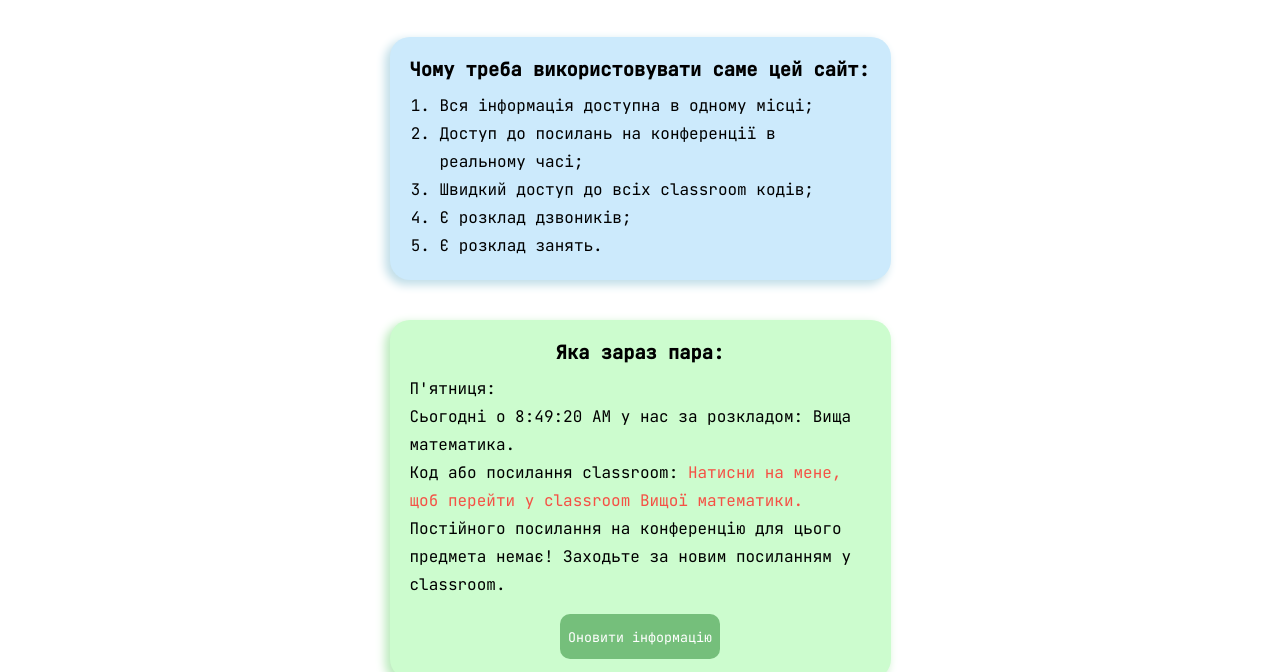
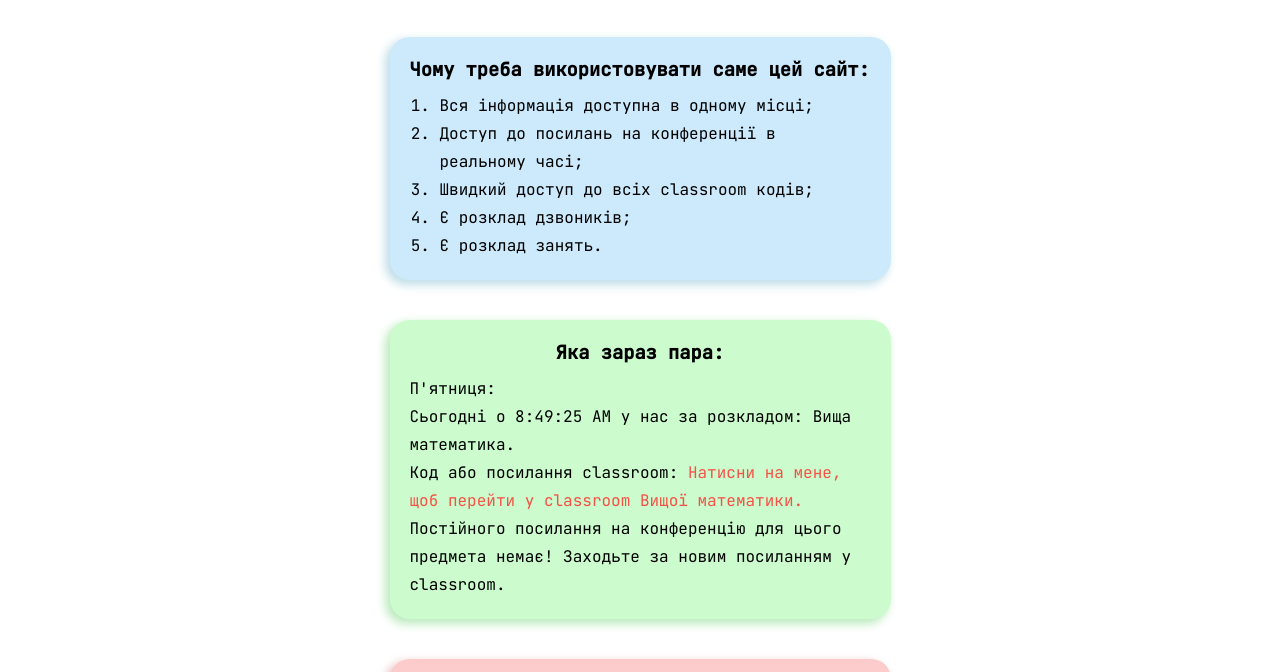
Before and after one commit to EtbonDeveloper/rt-distance-website, a plain HTML site: page index.html in a window 1280 px wide. Shown: the part 88-760 px from the top of the page. Drawn offline with Linux system fonts and the light colour scheme.

Commit message:
Add auto lesson info update, remove refresh-lesson-info-btn

```diff
--- a/css/main_page.css
+++ b/css/main_page.css
@@ -22,21 +22,6 @@ ol, ul {
     color: #1f9bab;
 }
 
-#refresh-lesson-info-btn {
-    display: block;
-    width: 160px;
-    height: 45px;
-    margin: 15px auto 0 auto;
-    background-color: #75bf7b;
-    border: 0;
-    border-radius: 10px;
-    color: #fff;
-}
-
-#refresh-lesson-info-btn:active {
-    background-color: #519157;
-}
-
 #which-lesson, #classroom-codes-header {
     text-align: center;
 }
@@ -48,12 +33,6 @@ ol, ul {
 }
 
 @media (max-width: 350px) {
-    #refresh-lesson-info-btn {
-        font-size: 10px;
-        width: 130px;
-        height: 35px;
-    }
-
     ol, ul {
         padding-left: 20px;
     }
--- a/index.html
+++ b/index.html
@@ -52,7 +52,6 @@
             <div class="container container-color2">
                 <h3 id="which-lesson">Яка зараз пара:</h3>
                 <p id="lesson-info">Щоб дізнатися яка зараз пара — ввімкніть в своєму браузері javaScript. Без javaScript кнопки також не будуть працювати!</p>
-                <button id="refresh-lesson-info-btn">Оновити інформацію</button>
             </div>
             <div class="container container-color3">
                 <h3 id="classroom-codes-header">Classroom коди:</h3>
--- a/js/lesson_info.js
+++ b/js/lesson_info.js
@@ -1,6 +1,6 @@
 import schedule from './schedule.js';
 
-document.querySelector('#refresh-lesson-info-btn').onclick = () => writeLessonInfoInTag(getLessonInfoObj(getLessonTimeObj(getCurrentDateTimeObj())));
+setInterval(() => writeLessonInfoInTag(getLessonInfoObj(getLessonTimeObj(getCurrentDateTimeObj()))), 1000);
 
 const getCurrentDateTimeObj = () => {
     const date = new Date();
```
